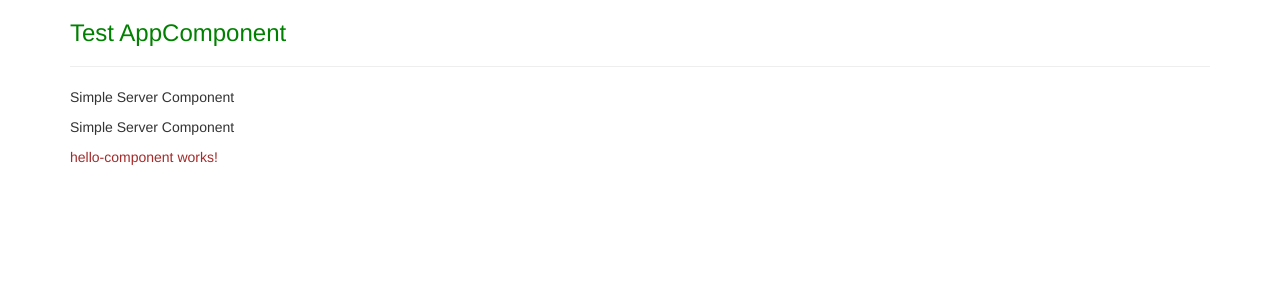
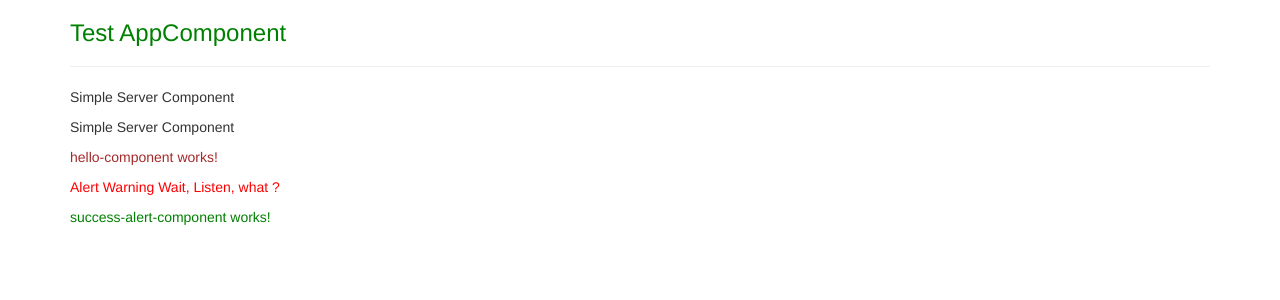
Before and after one commit to wagnerrdemorais/AngularTestProject, an Angular app: page / in a window 1280 px wide. Shown: the top 300 px of the page. Built offline with nearby package versions, Linux system fonts and the light colour scheme.

Commit message:
adding a few more components

```diff
--- a/src/app/app.component.html
+++ b/src/app/app.component.html
@@ -4,6 +4,8 @@
       <h3>Test AppComponent</h3>
       <hr>
       <app-servers></app-servers>
+      <app-warning-alert></app-warning-alert>
+      <app-success-alert-component></app-success-alert-component>
     </div>
   </div>
 </div>
--- a/src/app/app.module.ts
+++ b/src/app/app.module.ts
@@ -5,13 +5,17 @@
 import {ServerComponent} from "./server/server.component";
 import { ServersComponent } from './servers/servers.component';
 import { HelloComponentComponent } from './hello-component/hello-component.component';
+import {WarningAlertComponent} from "./warning-alert-component/warning-alert-component";
+import { SuccessAlertComponentComponent } from './success-alert-component/success-alert-component.component';
 
 @NgModule({
   declarations: [
     AppComponent,
     ServerComponent,
     ServersComponent,
-    HelloComponentComponent
+    HelloComponentComponent,
+    WarningAlertComponent,
+    SuccessAlertComponentComponent
   ],
   imports: [
     BrowserModule
--- /dev/null
+++ b/src/app/success-alert-component/success-alert-component.component.css
@@ -0,0 +1,3 @@
+p {
+  color: green;
+}
--- /dev/null
+++ b/src/app/success-alert-component/success-alert-component.component.html
@@ -0,0 +1 @@
+<p>success-alert-component works!</p>
--- /dev/null
+++ b/src/app/success-alert-component/success-alert-component.component.ts
@@ -0,0 +1,15 @@
+import { Component, OnInit } from '@angular/core';
+
+@Component({
+  selector: 'app-success-alert-component',
+  templateUrl: './success-alert-component.component.html',
+  styleUrls: ['./success-alert-component.component.css']
+})
+export class SuccessAlertComponentComponent implements OnInit {
+
+  constructor() { }
+
+  ngOnInit(): void {
+  }
+
+}
--- /dev/null
+++ b/src/app/warning-alert-component/warning-alert-component.css
@@ -0,0 +1,3 @@
+p {
+  color: red;
+}
--- /dev/null
+++ b/src/app/warning-alert-component/warning-alert-component.html
@@ -0,0 +1 @@
+<p>Alert Warning Wait, Listen, what ?</p>
```
Also changed, not shown: src/app/warning-alert-component/warning-alert-component.ts (added, +10 -0 lines), 1 other file (tests, documents, lock files or other folders).
